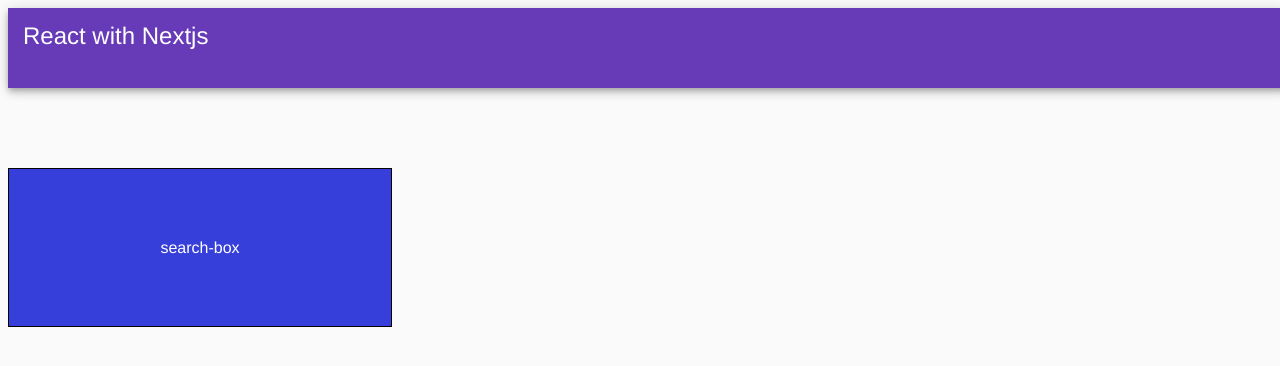
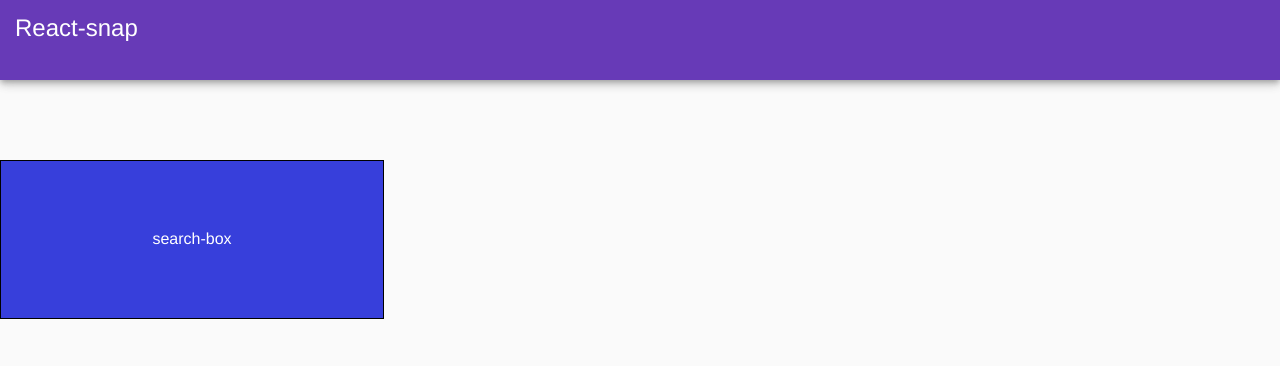
Before and after one commit to lokuhra/test-snap, a React app: page / in a window 1280 px wide. Shown: the top 366 px of the page. Built offline with nearby package versions, Linux system fonts and the light colour scheme.

Commit message:
second commit

```diff
--- a/public/index.html
+++ b/public/index.html
@@ -10,6 +10,7 @@
       homescreen on Android. See https://developers.google.com/web/fundamentals/web-app-manifest/
     -->
     <link rel="manifest" href="%PUBLIC_URL%/manifest.json">
+    <link rel="stylesheet" href="https://cdnjs.cloudflare.com/ajax/libs/normalize/8.0.1/normalize.min.css">
     <!--
       Notice the use of %PUBLIC_URL% in the tags above.
       It will be replaced with the URL of the `public` folder during the build.
@@ -19,7 +20,7 @@
       work correctly both with client-side routing and a non-root public URL.
       Learn how to configure a non-root public URL by running `npm run build`.
     -->
-    <title>React App</title>
+    <title>React-snap</title>
   </head>
   <body>
     <noscript>
--- a/src/components/Header/index.js
+++ b/src/components/Header/index.js
@@ -5,6 +5,6 @@
 export default () => (
   <header className={"header"}>
     <FakeData />
-    <h1>React with Nextjs</h1>
+    <h1>React-snap</h1>
   </header>
 );
```
